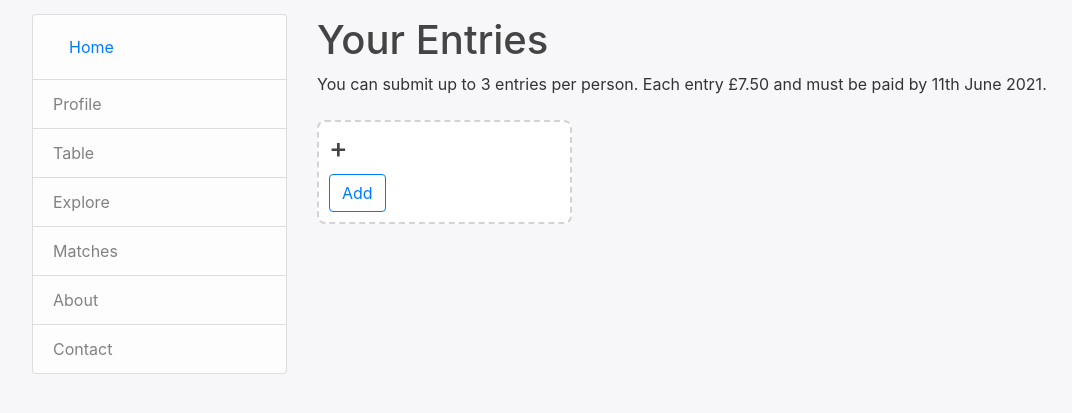
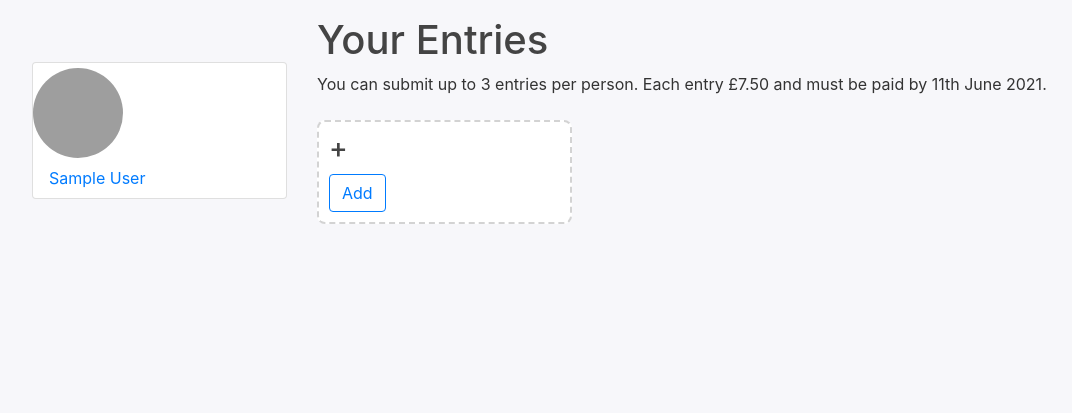
Before and after one commit to dansarno/the-football-game-website, a Django app: page /enter/ in a window 1280 px wide. Shown: the part 56-469 px from the top of the page, without its empty margins (53-1125 px from the left). Run offline with Django 3.2, Linux system fonts and the light colour scheme; the visitor is signed in with stand-in values (Sample User, id 1); data that the repository does not hold is empty; parts of the project's set-up code (start-up, migrations or seed data) failed here and were passed over; grey boxes are pictures that could not be loaded.

Commit message:
Replacing sidebar links with mini profile display

```diff
--- a/gamesite/feed/static/feed/feed.css
+++ b/gamesite/feed/static/feed/feed.css
@@ -86,6 +86,17 @@ a.article-title:hover {
   margin-top: 5px;
 }
 
+.account-img-md {
+  height: 90px;
+  width: 90px;
+  margin-right: 5px;
+  margin-top: 5px;
+}
+
+.account-profile {
+  margin-top: 70px;
+}
+
 .account-heading {
   font-size: 2.5rem;
 }
--- a/gamesite/feed/templates/feed/base.html
+++ b/gamesite/feed/templates/feed/base.html
@@ -57,19 +57,18 @@
     <div class="row">
       <div class="col-3">
         <div class="sticky-top sticky-offset">
-          <p>
-          <ul class="list-group">
-            <li class="list-group-item list-group-item-light"><i class="fas fa-cloud"></i>
-              <a class="nav-item nav-link" href="{% url 'feed:home' %}">Home</a>
-            </li>
-            <li class="list-group-item list-group-item-light">Profile</li>
-            <li class="list-group-item list-group-item-light">Table</li>
-            <li class="list-group-item list-group-item-light">Explore</li>
-            <li class="list-group-item list-group-item-light">Matches</li>
-            <li class="list-group-item list-group-item-light">About</li>
-            <li class="list-group-item list-group-item-light">Contact</li>
-          </ul>
-          </p>
+          <div class="card account-profile">
+          {% if user.is_authenticated %}
+            <img class="rounded-circle account-img-md" src="{{ request.user.profile.profile_picture.url }}">
+            <a class="nav-item nav-link" href="{% url 'profile' username=request.user.username %}">
+              {% if request.user.first_name and user.last_name %}
+              {{ request.user.first_name }} {{ request.user.last_name }}
+              {% else %}
+              {{ request.user.username }}
+              {% endif %}
+            </a>
+          {% endif %}
+          </div>
         </div>
       </div>
       <div class="col-9 mt-4">
```
